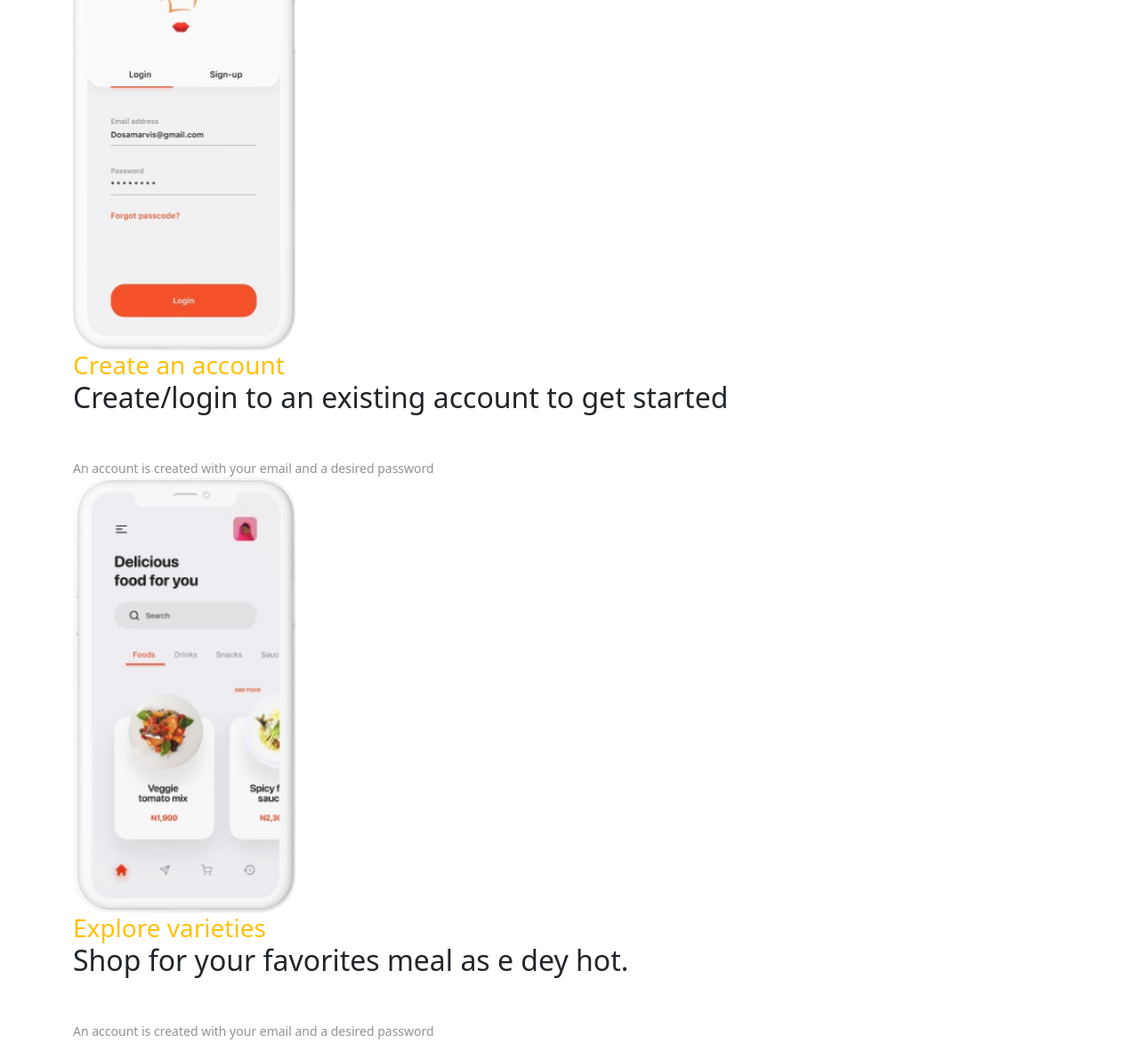
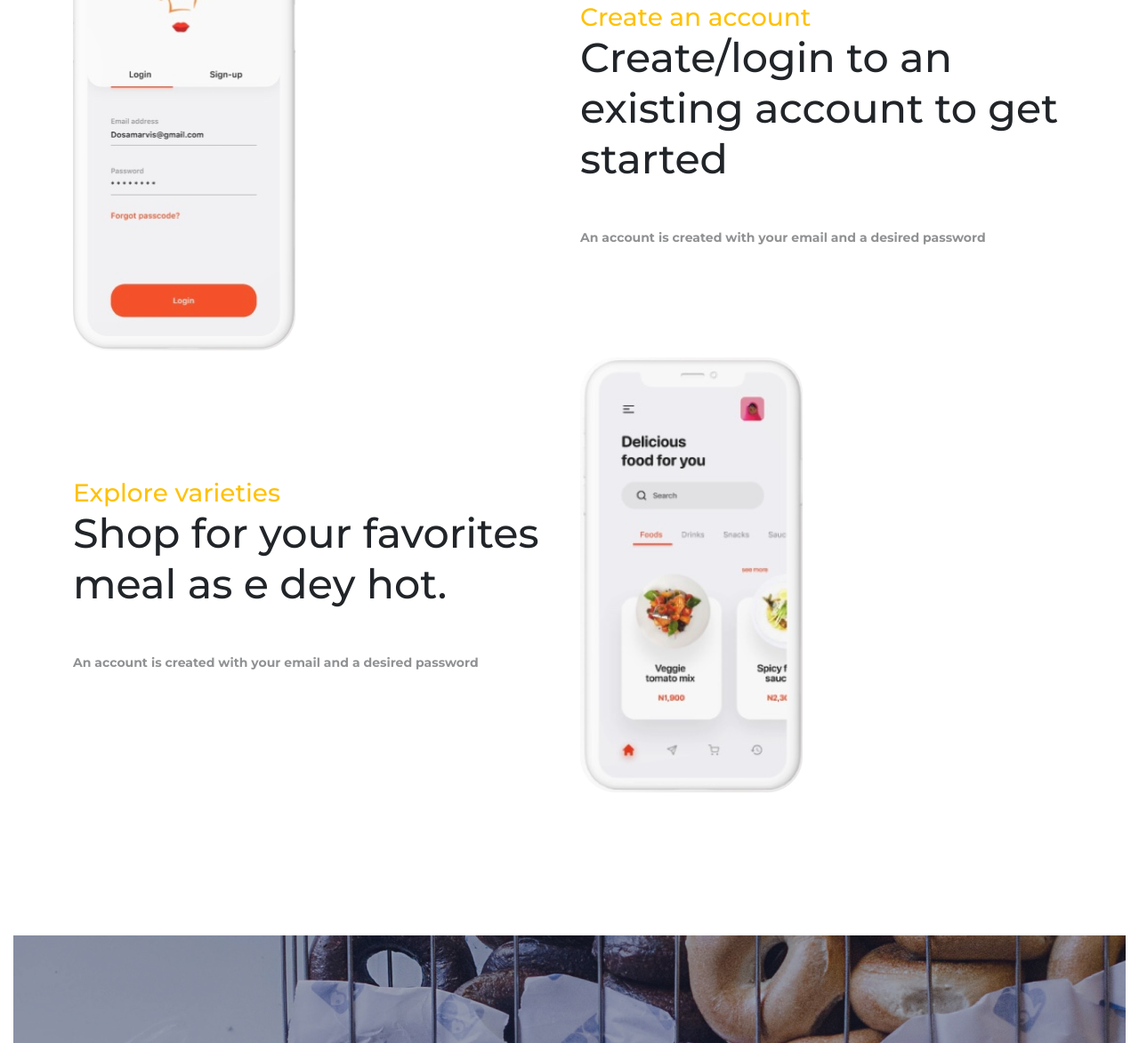
Before and after one commit to Bogdan3690/Eats-Bootstrap, a plain HTML site: page index.html in a window 1280 px wide. Shown: the part 893-2066 px from the top of the page at 89% size. Drawn offline with nearby package versions, Linux system fonts and the light colour scheme.

Commit message:
add bootstrap

```diff
--- a/index.html
+++ b/index.html
@@ -4,6 +4,9 @@
     <meta charset="UTF-8" />
     <meta name="viewport" content="width=device-width, initial-scale=1.0" />
     <title>Document</title>
+    <link rel="preconnect" href="https://fonts.googleapis.com">
+<link rel="preconnect" href="https://fonts.gstatic.com" crossorigin>
+<link href="https://fonts.googleapis.com/css2?family=Montserrat:wght@100..900&display=swap" rel="stylesheet">
     <link rel="stylesheet" href="https://cdn.jsdelivr.net/npm/bootstrap@5.3.6/dist/css/bootstrap.min.css">
     <link rel="stylesheet" href="style.css">
   </head>
@@ -31,24 +34,27 @@
       </section>
       <section class="how-app">
         <div class="container">
-        <h2 class="h2 text-dark">How the app works</h2>
+        <h2 class="h2 text-dark text-center">How the app works</h2>
         <ul class="list">
-          <li class="item">
+          <li class="item row align-items-center justify-content-between my-2">
+            <div class="col-6 col-push-6 justify-content-end">
               <img src="./IMG_0851.png" alt="" />
-              <div class="wrraper">
+              </div>
+              <div class="wrraper col-6 col-pull-6">
                 <h3 class="text-warning">Create an account</h3>
-                <h2>Create/login to an existing account to get started</h2>
+                <h2 class="">Create/login to an existing account to get started</h2>
                 <p class="text-body-tertiary">
                   An account is created with your email and a desired password
                 </p>
             </div>
           </li>
-          <li class="item">
-              <img src="./IMG_0850.png" alt="" />
-              <div class="wrraper">
+          <li class="mt-150 item row align-items-center justify-content-between">
+              <div class="col-6 col-push-6 order-2 justify-content-end">
+              <img src="./IMG_0850.png" alt=""/>
+            </div>
+              <div class="wrraper col-6 col-pull-6 order-1">
                 <h3 class="text-warning">Explore varieties</h3>
-                <h2>Shop for your favorites
-meal as e dey hot.</h2>
+                <h2 class="">Shop for your favorites meal as e dey hot.</h2>
                 <p class="text-body-tertiary">
                   An account is created with your email and a desired password
                 </p>
@@ -57,7 +63,7 @@ meal as e dey hot.</h2>
         </ul>
     </div>
       </section>
-      <section class="order text-light">
+      <section class="order text-light text-center">
         <h2>Order now.</h2>
         <p>Available on your favorite store. Start your premium experience now</p>
         <a href="">Playstore</a>
@@ -65,7 +71,7 @@ meal as e dey hot.</h2>
       </section>
     </main>
     <footer>
-        <a href=""><img src="" alt=""></a>
+        <a href=""><img src="./логотип скачать.png" alt=""></a>
         <p>Copywright 2020 Bella Onojie.com</p>
     </footer>
     <script src="https://cdn.jsdelivr.net/npm/@popperjs/core@2.11.8/dist/umd/popper.min.js" integrity="sha384-I7E8VVD/ismYTF4hNIPjVp/Zjvgyol6VFvRkX/vR+Vc4jQkC+hVqc2pM8ODewa9r" crossorigin="anonymous"></script>
--- a/style.css
+++ b/style.css
@@ -15,9 +15,10 @@ section{
 body{
     font-size: 14px;
     font-style: normal;
-    font-weight: 500;
+    font-weight: 700;
     padding-left: 15px;
     padding-right: 15px;
+    font-family: Montserrat;
 }
 
 img{
@@ -31,6 +32,11 @@ ul,p,h1,h2,h3{
     padding: 0;
 }
 
+h2{
+    line-height: 57px;
+    font-size: 46px;
+}
+
 ul{
     text-decoration: none;
     list-style: none;
```
